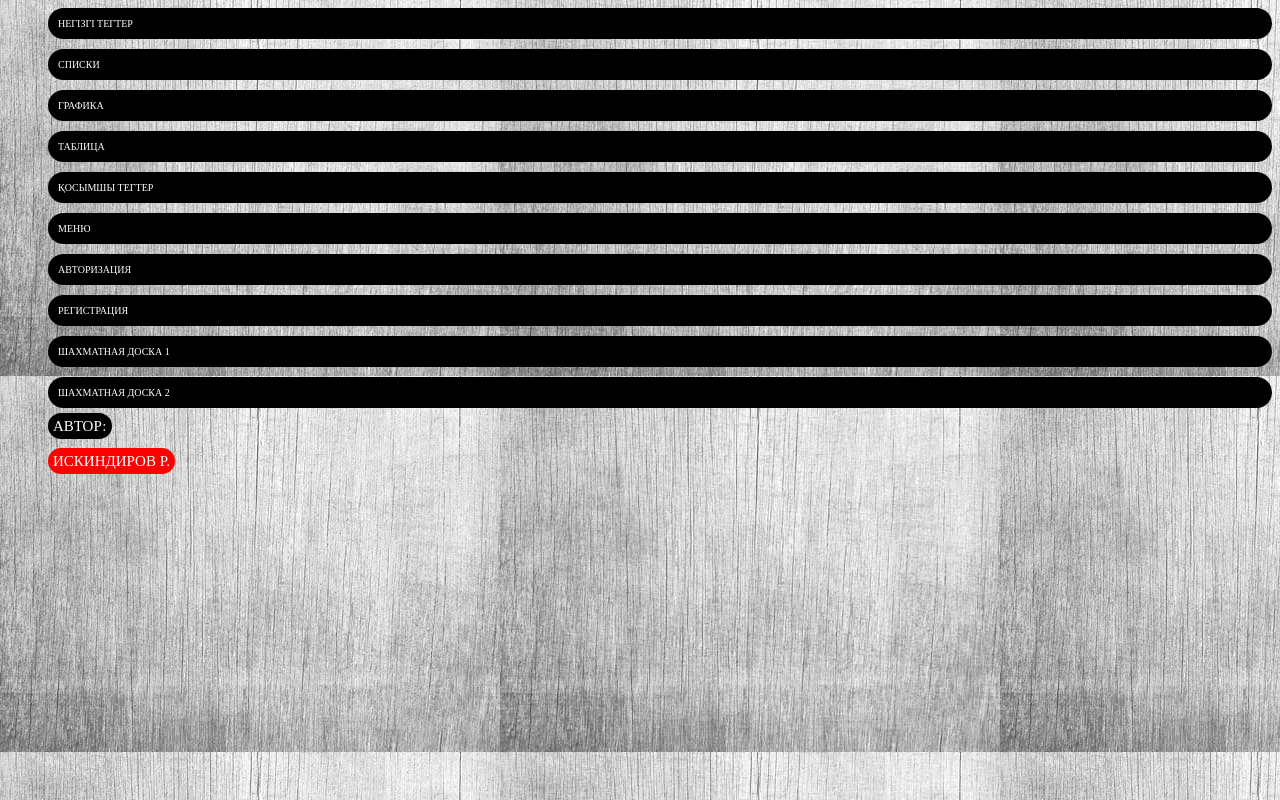
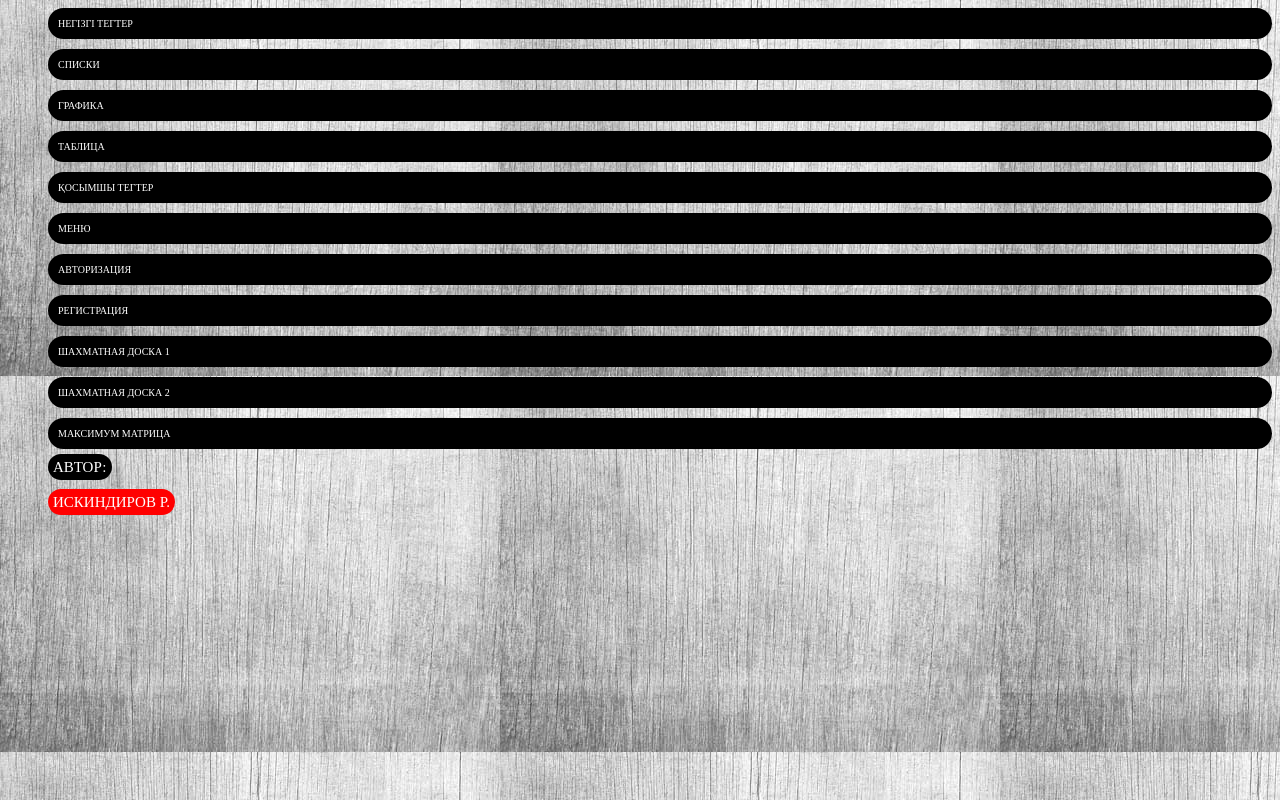
Before and after one commit to shaxmagamedov/shaxmagamedov.github.io, a plain HTML site: page navigeysion.html in a window 1280 px wide. Drawn offline with Linux system fonts and the light colour scheme.

Commit message:
Update navigeysion.html

```diff
--- a/navigeysion.html
+++ b/navigeysion.html
@@ -17,6 +17,7 @@ HTML
 <P id=at><a href="form1.html">Регистрация</a></P>
 <P id=at><a href="shax.html">Шахматная доска 1</a></P>
 <P id=at><a href="shax1.html">Шахматная доска 2</a></P>
+<P id=at><a href="task1.html">Максимум матрица</a></P>
 <font id=at2> Автор:</font><br>
 <br>
 <font id=at1> Искиндиров Р.</font> </P>
```
